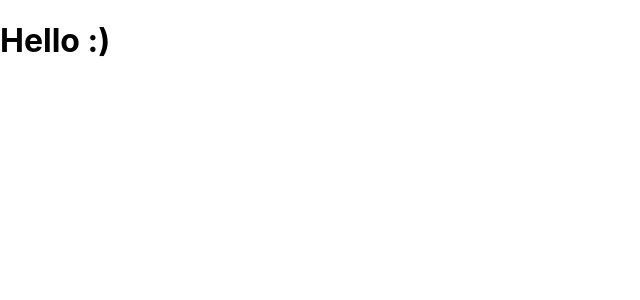
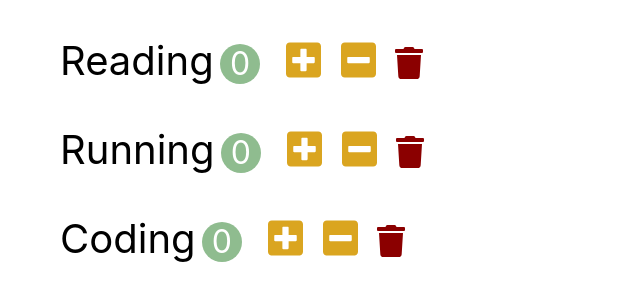
Before and after one commit to heyjohnis/dream-react, a React (Create React App) app in the folder habit-tracker/: page / in a window 1280 px wide. Shown: the top 300 px of the page, without its empty margins (0-640 px from the left). Built offline with nearby package versions, Linux system fonts and the light colour scheme.

Commit message:
habit : component 만들기, state up, list key, props 일부

```diff
--- a/habit-tracker/package.json
+++ b/habit-tracker/package.json
@@ -3,6 +3,7 @@
   "version": "0.1.0",
   "private": true,
   "dependencies": {
+    "@fortawesome/fontawesome-free": "^5.15.3",
     "@testing-library/jest-dom": "^5.11.4",
     "@testing-library/react": "^11.1.0",
     "@testing-library/user-event": "^12.1.10",
--- a/habit-tracker/src/app.css
+++ b/habit-tracker/src/app.css
@@ -1,38 +1,101 @@
-.App {
-  text-align: center;
+* {
+  box-sizing: border-box;
 }
 
-.App-logo {
-  height: 40vmin;
-  pointer-events: none;
+button {
+  outline: none;
+  border: 0;
+  cursor: pointer;
 }
 
-@media (prefers-reduced-motion: no-preference) {
-  .App-logo {
-    animation: App-logo-spin infinite 20s linear;
-  }
+.navbar {
+  font-size: 2rem;
+  padding: 1em;
+  background-color: blanchedalmond;
 }
 
-.App-header {
-  background-color: #282c34;
-  min-height: 100vh;
-  display: flex;
-  flex-direction: column;
-  align-items: center;
-  justify-content: center;
-  font-size: calc(10px + 2vmin);
+.navbar-logo {
+  color: green;
+  margin-right: 0.5em;
+}
+
+.navbar-count {
+  display: inline-block;
+  text-align: center;
+  font-size: 2rem;
+  width: 2.5rem;
+  height: 2.5rem;
+  line-height: 2.5rem;
+  margin-left: 0.2em;
+  background-color: green;
+  color: white;
+  border-radius: 50%;
+}
+
+.habits {
+  padding: 0.5em;
+  padding-top: 2em;
+}
+
+.add-input {
+  font-size: 2rem;
+}
+
+.add-input {
+  margin-right: 0.2em;
+}
+
+.add-button {
+  height: 100%;
+  font-size: 1.5rem;
+  padding: 0.3em 0.5em;
+  background-color: green;
   color: white;
 }
 
-.App-link {
-  color: #61dafb;
+.habit {
+  font-size: 2.5rem;
+  padding: 0.5em;
+  list-style: none;
 }
 
-@keyframes App-logo-spin {
-  from {
-    transform: rotate(0deg);
-  }
-  to {
-    transform: rotate(360deg);
-  }
+.habit-count {
+  display: inline-block;
+  text-align: center;
+  font-size: 2rem;
+  width: 2.5rem;
+  height: 2.5rem;
+  line-height: 2.5rem;
+  margin-left: 0.2em;
+  margin-right: 0.5em;
+  background-color: darkseagreen;
+  color: white;
+  border-radius: 50%;
 }
+
+.habit-button {
+  font-size: 2.5rem;
+  margin: 0 0.1em;
+  background-color: transparent;
+}
+
+.habit-button:hover {
+  opacity: 0.8;
+}
+
+.habit-increase,
+.habit-decrease {
+  color: goldenrod;
+}
+
+.habit-delete {
+  font-size: 2rem;
+  color: darkred;
+}
+
+.habits-reset {
+  font-size: 1.5rem;
+  padding: 0.2em 1em;
+  background-color: green;
+  color: white;
+}
--- a/habit-tracker/src/app.jsx
+++ b/habit-tracker/src/app.jsx
@@ -1,9 +1,8 @@
 import './app.css';
+import Habits from './components/habits';
 
 function App() {
-  return (
-    <h1>Hello :)</h1>
-  );
+  return <Habits />
 }
 
 export default App;
--- /dev/null
+++ b/habit-tracker/src/components/habit.jsx
@@ -0,0 +1,38 @@
+import React, { Component } from 'react';
+
+class Habit extends Component {
+  state = {
+    count: 0,
+  };
+
+  handleIncreament = () => {
+    this.setState({ count: this.state.count + 1 });
+  };
+
+  handleDecreament = () => {
+    const count = this.state.count -1;
+    this.setState({ count: count < 0 ? 0 : count });
+  };
+
+  render() {
+    console.log(this.props.habit);
+    const { name, count } = this.props.habit;
+    return (
+      <li className="habit">
+        <span className="habit-name">{name}</span>
+        <span className="habit-count">{count}</span>
+        <button className="habit-button habit-increase" onClick={this.handleIncreament}>
+          <i className="fas fa-plus-square"></i>
+        </button>
+        <button className="habit-button habit-decrease" onClick={this.handleDecreament}>
+          <i className="fas fa-minus-square"></i>
+        </button>
+        <button className="habit-button habit-delete">
+          <i className="fas fa-trash"></i>
+        </button>
+      </li>
+    );
+  }
+}
+
+export default Habit;
--- /dev/null
+++ b/habit-tracker/src/components/habits.jsx
@@ -0,0 +1,22 @@
+import React, { Component } from 'react';
+import Habit from './habit';
+
+class Habits extends Component {
+  state = {
+    habits: [
+      {id: 1, name: 'Reading', count:0},
+      {id: 2, name: 'Running', count:0},
+      {id: 3, name: 'Coding', count:0},
+    ]
+  };
+  render() {
+    return <ul>
+      {
+        this.state.habits.map(habit =>
+          <Habit key={habit.id} habit={habit} /> )
+      }
+    </ul>
+  }
+}
+
+export default Habits;
--- a/habit-tracker/src/index.js
+++ b/habit-tracker/src/index.js
@@ -2,6 +2,7 @@ import React from 'react';
 import ReactDOM from 'react-dom';
 import './index.css';
 import App from './app';
+import '@fortawesome/fontawesome-free/js/all.js';
 
 ReactDOM.render(
   <React.StrictMode>
```
Also changed, not shown: 2 other files (tests, documents, lock files or other folders).
